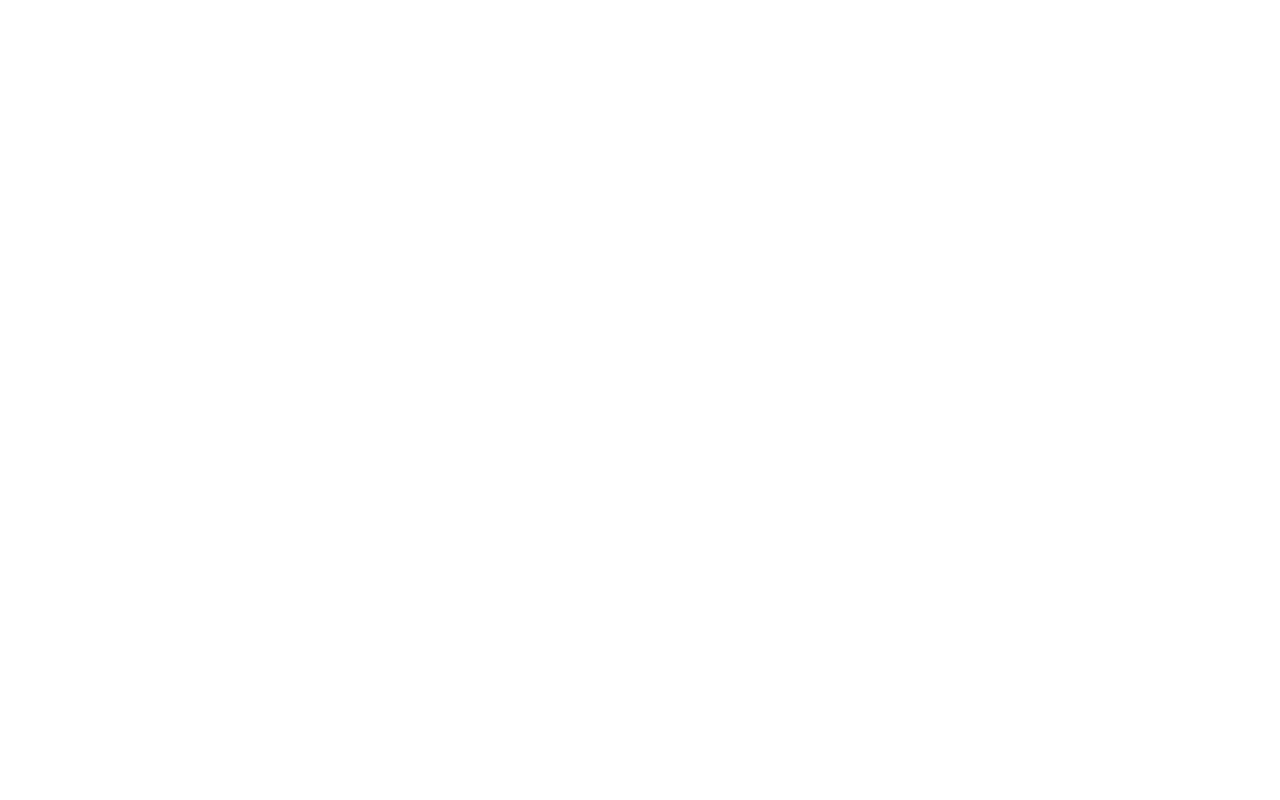
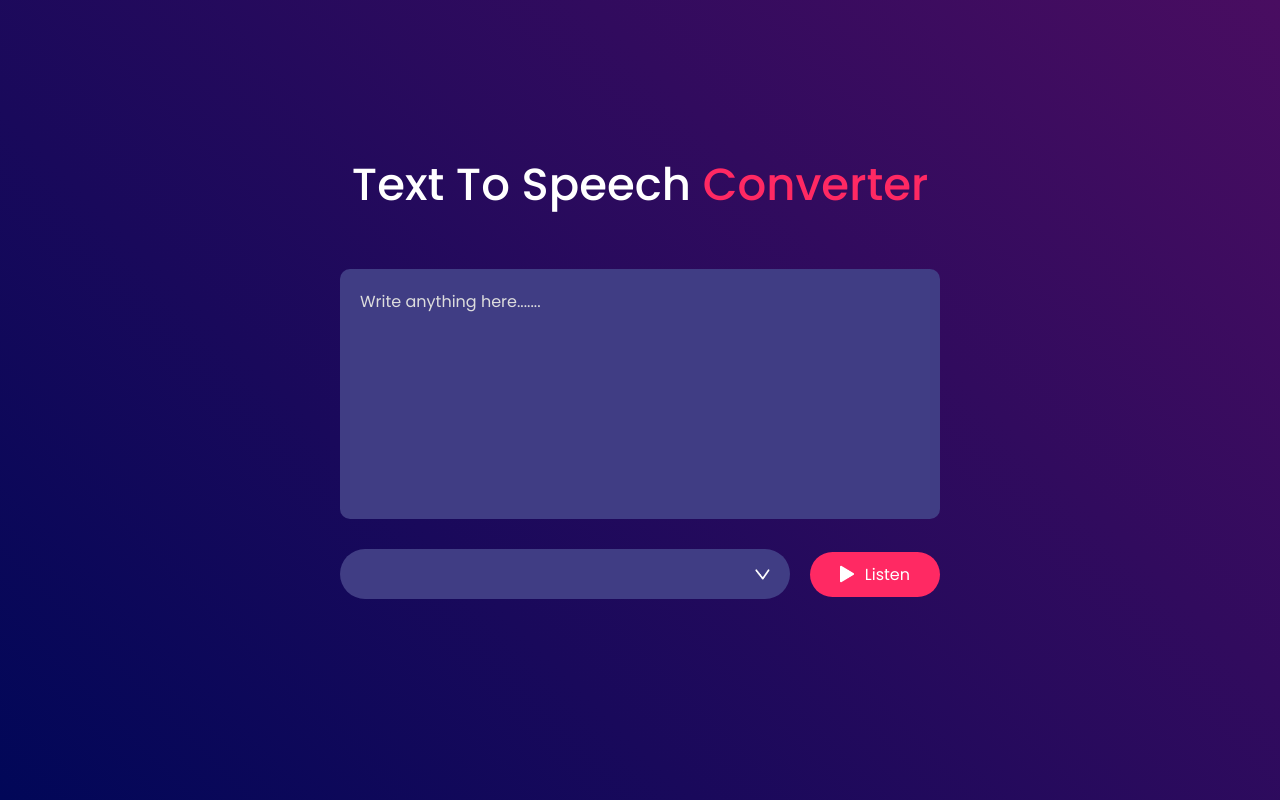
Before and after one commit to YashrajKamble/Text-to-Voice-Generator-Using-JS, a plain HTML site: page index.html in a window 1280 px wide. Drawn offline with Linux system fonts and the light colour scheme.

Commit message:
html ,css done

```diff
--- a/index.html
+++ b/index.html
@@ -17,7 +17,14 @@
 </head>
 
 <body>
-
+    <div class="hero">
+        <h1>Text To Speech <span> Converter</span></h1>
+        <textarea placeholder="Write anything here......."></textarea>
+        <div class="row">
+            <select></select>
+            <button><img src="/images/play.png" alt="">Listen</button>
+        </div>
+    </div>
 
     <script src="script.js"></script>
 </body>
--- a/style.css
+++ b/style.css
@@ -4,3 +4,86 @@
   box-sizing: border-box;
   font-family: "Poppins", sans-serif;
 }
+
+.hero {
+  width: 100%;
+  min-height: 100vh;
+  background: linear-gradient(45deg, #010758, #490d61);
+  display: flex;
+  justify-content: center;
+  align-items: center;
+  flex-direction: column;
+  color: #ffff;
+}
+
+.hero h1 {
+  font-size: 45px;
+  font-weight: 500;
+  margin-top: -50px;
+  margin-bottom: 50px;
+}
+
+.hero h1 span {
+  color: #ff2963;
+}
+
+textarea {
+  width: 600px;
+  height: 250px;
+  background: #403d84;
+  color: #fff;
+  font-size: 15px;
+  border: 0;
+  outline: 0;
+  padding: 20px;
+  resize: none;
+  margin-bottom: 30px;
+  border-radius: 10px;
+}
+
+textarea::placeholder {
+  font-size: 16px;
+  color: #ddd;
+}
+
+.row {
+  width: 600px;
+  display: flex;
+  align-items: center;
+  gap: 20px;
+}
+
+select {
+  flex: 1;
+  color: #fff;
+  background: #403d84;
+  height: 50px;
+  padding: 0 20px;
+  outline: 0;
+  border: 0;
+  border-radius: 35px;
+  appearance: none;
+  background-image: url(/images/dropdown.png);
+  background-repeat: no-repeat;
+  background-size: 15px;
+  background-position-x: calc(100% - 20px);
+  background-position-y: 20px;
+}
+
+button {
+  background: #ff2963;
+  color: #fff;
+  font-size: 16px;
+  padding: 10px 30px;
+  border-radius: 35px;
+  border: 0;
+  outline: 0;
+  cursor: pointer;
+  display: flex;
+  align-items: center;
+}
+
+button img {
+  width: 15px;
+  margin-right: 10px;
+}
```
